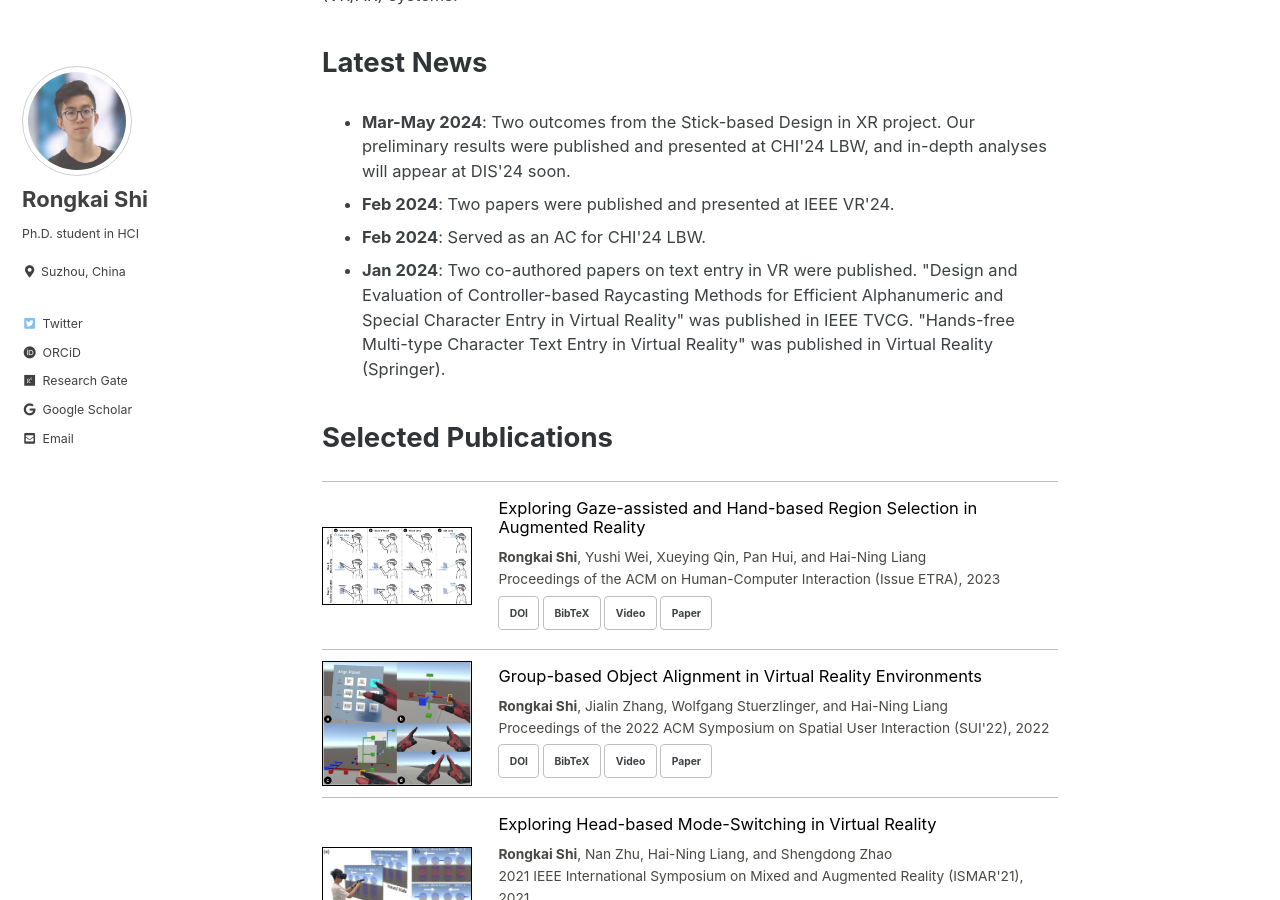
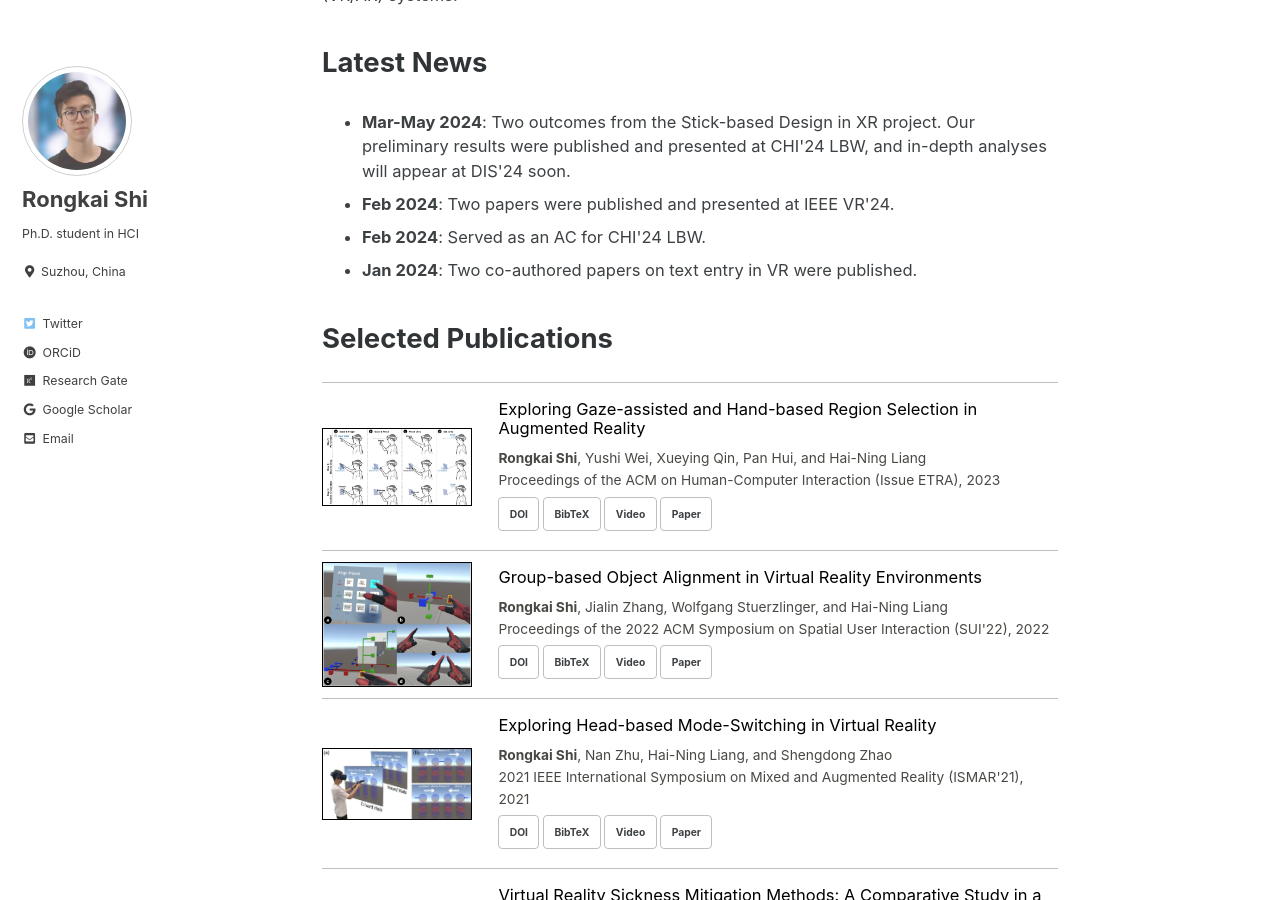
Before and after one commit to rongkaishi/rongkaishi.github.io, a Jekyll site: the page built from index.html, in a window 1280 px wide and 900 px high, scrolled down 379 px. Built offline with Jekyll 4.4.1, drawn with Linux system fonts in a browser that asks for light colours; cached includes are drawn as plain includes; the list of posts is cut into pages by our own code.

Commit message:
UpdateMay24

```diff
--- a/_layouts/home.html
+++ b/_layouts/home.html
@@ -26,8 +26,7 @@ In specific, I focused on researching, designing, and evaluating interaction tec
   <li><b>Mar-May 2024</b>: Two outcomes from the Stick-based Design in XR project. Our preliminary results were published and presented at CHI'24 LBW, and in-depth analyses will appear at DIS'24 soon. </li>
   <li><b>Feb 2024</b>: Two papers were published and presented at IEEE VR'24. </li>
   <li><b>Feb 2024</b>: Served as an AC for CHI'24 LBW.</li>
-  <li><b>Jan 2024</b>: Two co-authored papers on text entry in VR were published. "Design and Evaluation of Controller-based Raycasting Methods for Efficient Alphanumeric and Special Character Entry in Virtual Reality" was published in IEEE TVCG.
-    "Hands-free Multi-type Character Text Entry in Virtual Reality" was published in Virtual Reality (Springer). </li>
+  <li><b>Jan 2024</b>: Two co-authored papers on text entry in VR were published. </li>
 </ul>
 
 
```
